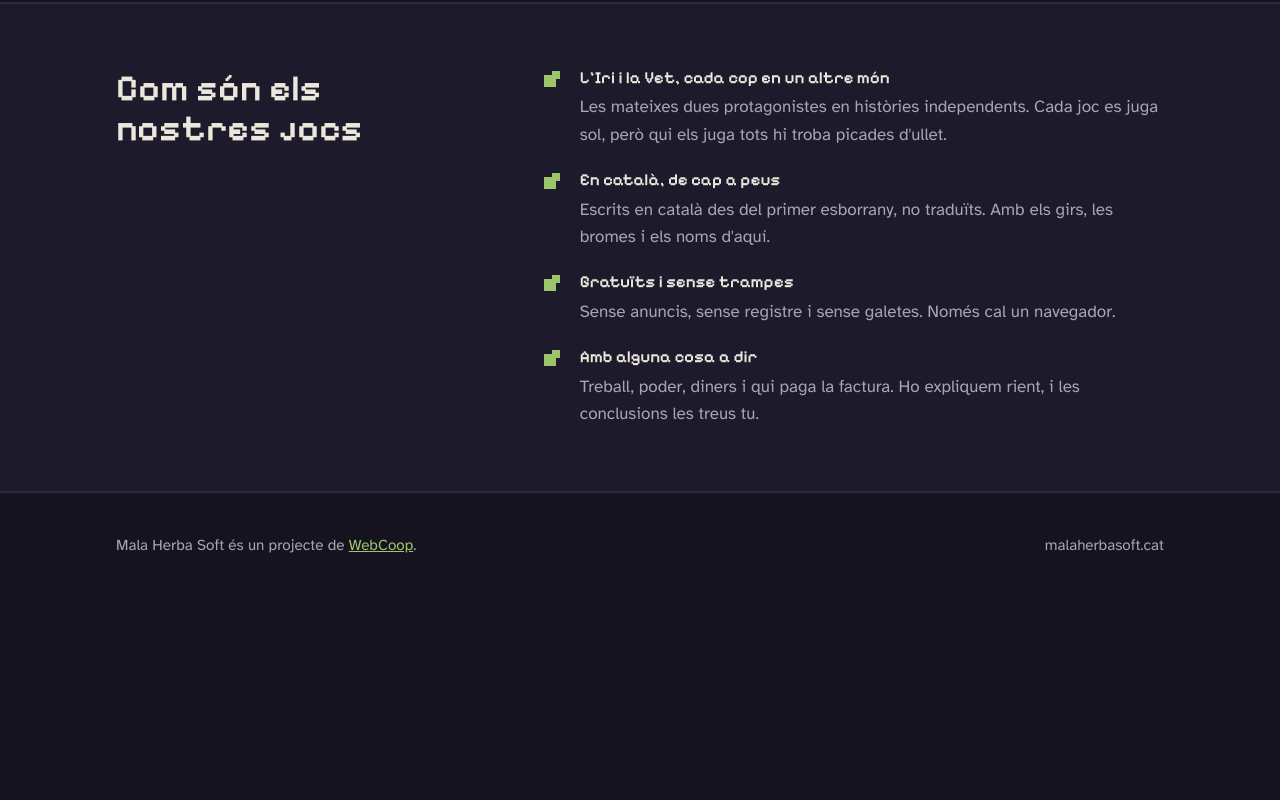
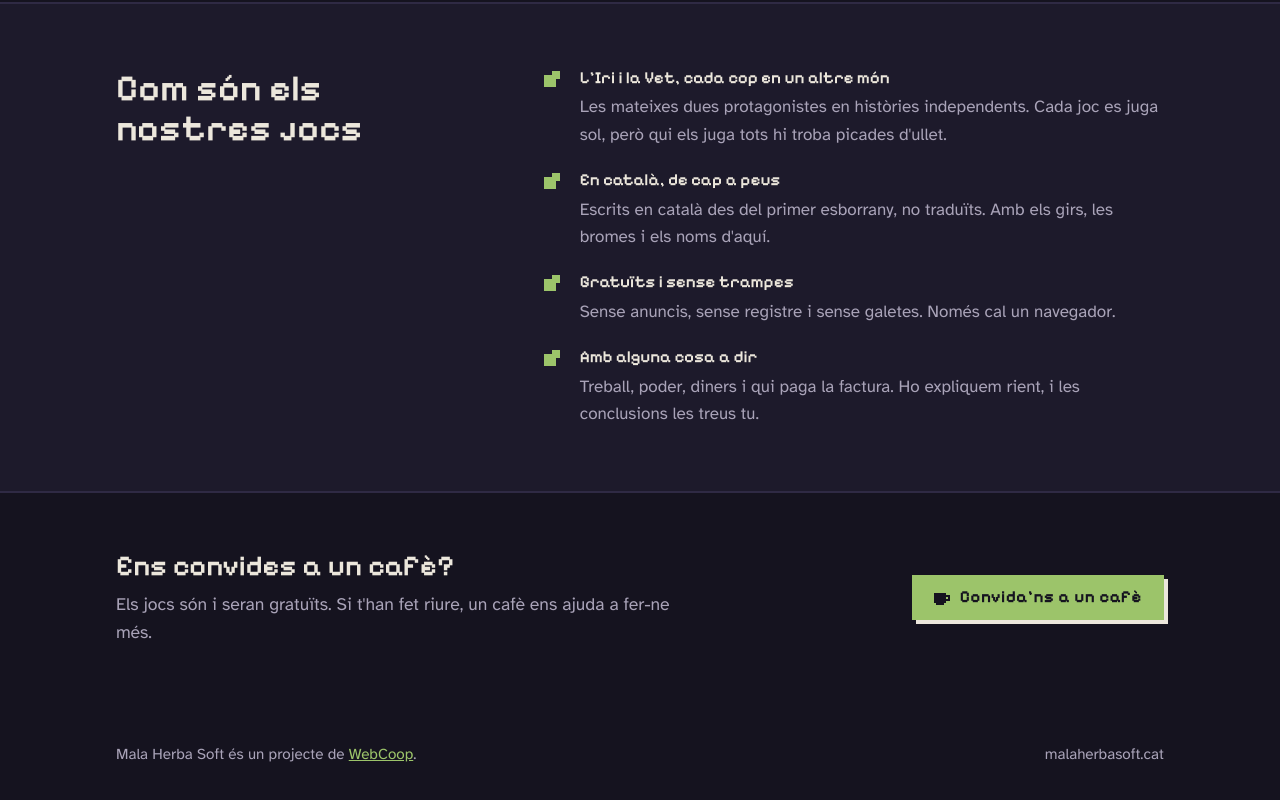
Before and after one commit to zarpilla/malaherbasoft, a plain HTML site: page public/index.html in a window 1280 px wide. Shown: the part 2635-3435 px from the top of the page. Before the commit the page ends 3248 px from the top, so only its background shows below. Drawn offline with Linux system fonts and the light colour scheme.

Commit message:
Botó per convidar-nos a un cafè (Buy Me a Coffee)
Un enllaç amb l'estil dels botons «Juga», no el widget de Buy Me a Coffee:
així la pàgina continua sense scripts de fora ni galetes.

Co-Authored-By: Claude Opus 5.5 <noreply@anthropic.com>

```diff
--- a/public/index.html
+++ b/public/index.html
@@ -106,6 +106,13 @@ header .wrap { display: flex; align-items: center; justify-content: space-betwee
 .manifest li::before { content: ""; width: 12px; height: 12px; margin-top: 7px; background: var(--sap); box-shadow: 6px -6px 0 -2px var(--sap); }
 .manifest strong { display: block; font: 600 1.05rem/1.3 var(--display); margin-bottom: 4px; }
 .manifest li span { color: var(--ink-dim); }
+
+/* cafè */
+.cafe .wrap { padding-block: 56px; display: flex; flex-wrap: wrap; align-items: center; justify-content: space-between; gap: 20px 40px; }
+.cafe p { margin: 0; max-width: 52ch; color: var(--ink-dim); font-size: 1.1rem; }
+.cafe p strong { display: block; color: var(--ink); font: 600 clamp(1.4rem, 3vw, 1.8rem)/1.2 var(--display); margin-bottom: 6px; }
+.cafe .play { --accent: var(--sap); }
+.cafe .play svg { width: 16px; height: 14px; }
 
 /* peu */
 footer .wrap { padding-block: 40px 56px; display: flex; flex-wrap: wrap; justify-content: space-between; gap: 18px; color: var(--ink-dim); font-size: .95rem; }
@@ -257,6 +264,16 @@ footer a { color: var(--sap); }
       </ul>
     </div>
   </section>
+
+  <section class="cafe" aria-label="Dona suport">
+    <div class="wrap">
+      <p><strong>Ens convides a un cafè?</strong>Els jocs són i seran gratuïts. Si t'han fet riure, un cafè ens ajuda a fer-ne més.</p>
+      <a class="play" href="https://buymeacoffee.com/malaherbasoft" target="_blank" rel="noopener">
+        <svg viewBox="0 0 8 7" aria-hidden="true" shape-rendering="crispEdges"><path d="M0 1h6v1h2v3h-2v1h-1v1h-4v-1h-1zM6 3v1h1v-1z" fill="currentColor" fill-rule="evenodd"/></svg>
+        Convida'ns a un cafè
+      </a>
+    </div>
+  </section>
 </main>
 
 <footer>
```
